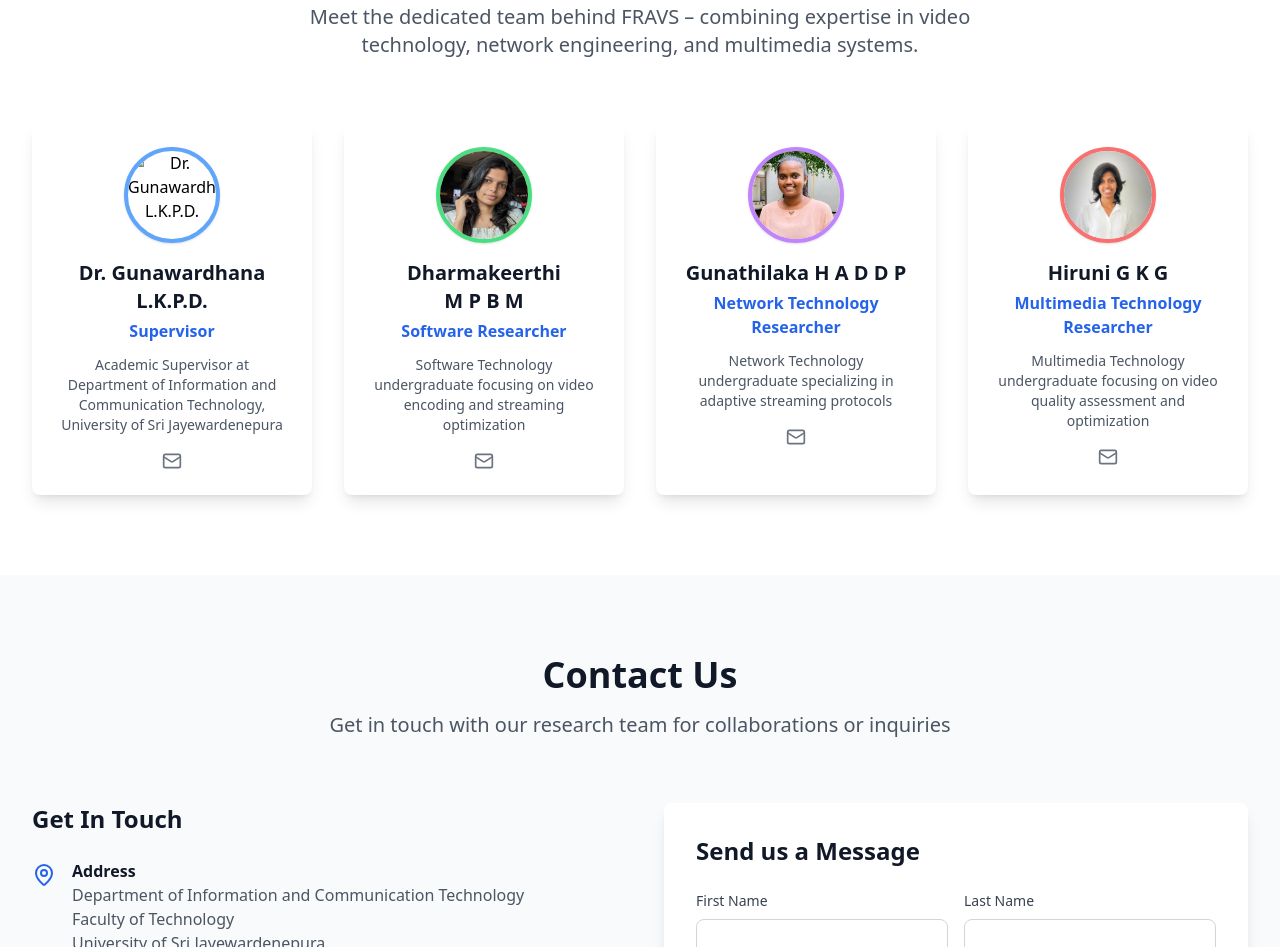
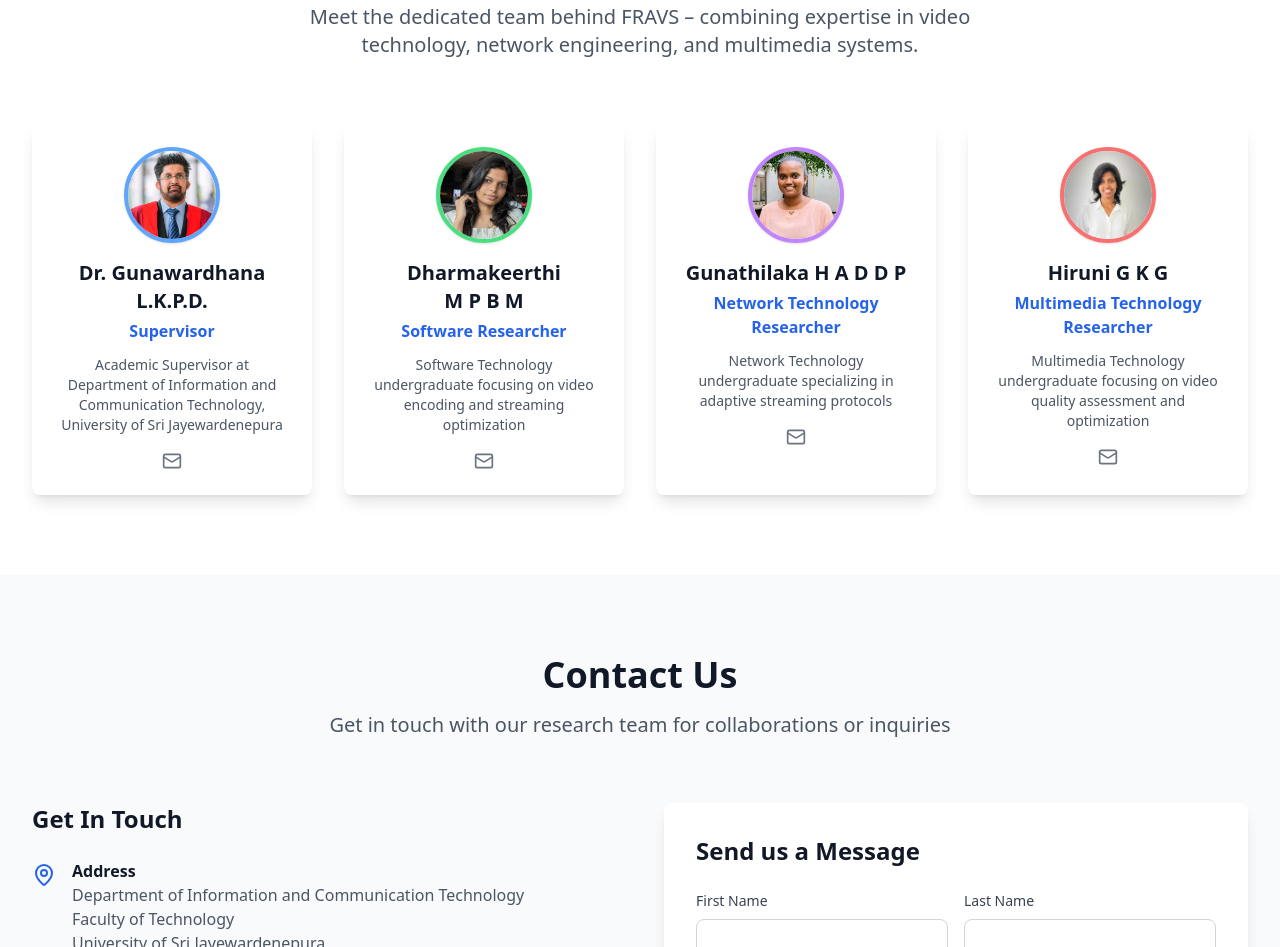
Before and after one commit to MethmiDharmakeerthi/OurAcademicResearchIsBest, a plain HTML site: page index.html in a window 1280 px wide. Shown: the part 4448-5395 px from the top of the page. Drawn offline with nearby package versions, Linux system fonts and the light colour scheme.

Commit message:
Update index.html

```diff
--- a/index.html
+++ b/index.html
@@ -430,7 +430,7 @@
             <!-- Member Card 1 -->
             <div class="bg-white rounded-lg shadow-lg p-6 text-center hover:shadow-xl transition-shadow duration-200">
                 <div class="w-24 h-24 mx-auto mb-4">
-                    <img src="aaaa.jpeg" alt="Dr. Gunawardhana L.K.P.D." class="w-24 h-24 rounded-full object-cover border-4 border-blue-400 shadow">
+                    <img src="aaaa.jpg" alt="Dr. Gunawardhana L.K.P.D." class="w-24 h-24 rounded-full object-cover border-4 border-blue-400 shadow">
                 </div>
                 <h3 class="text-xl font-bold text-gray-900 mb-1">Dr. Gunawardhana L.K.P.D.</h3>
                 <p class="text-blue-600 font-semibold mb-3">Supervisor</p>
```
